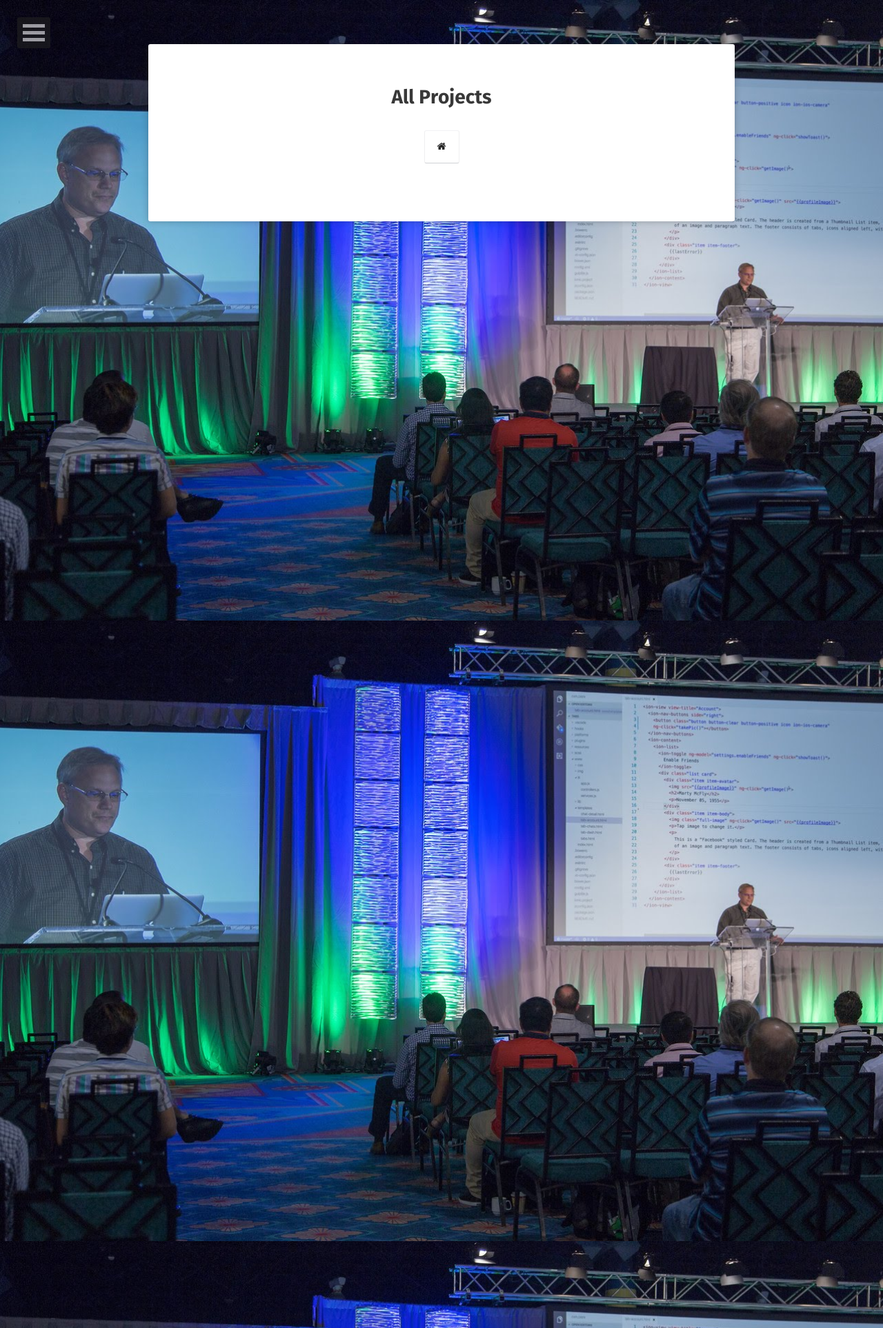
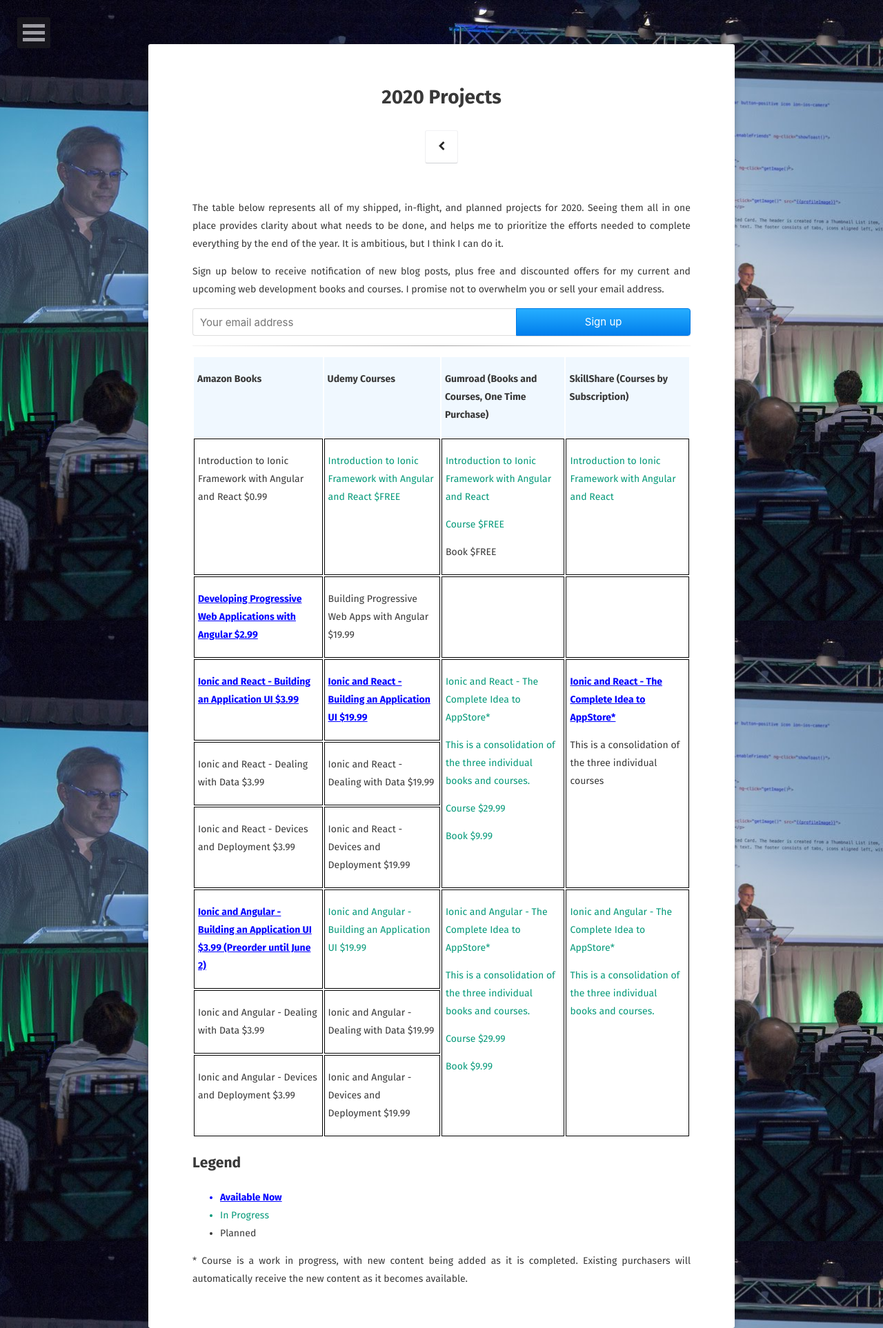
Before and after one commit to walkingriver/walkingriver.github.io, a Jekyll site: the page built from projects/index.html, in a window 1280 px wide. Shown: the whole page at 69% size. Built offline with Jekyll 4.4.1, drawn with Linux system fonts in a browser that asks for light colours; some web fonts are replaced.

Commit message:
Added 2020 Projects to site

```diff
--- a/_data/navigation.yml
+++ b/_data/navigation.yml
@@ -1,7 +1,7 @@
 # Site navigation links
 
-# - title: Projects
-#   url: /projects/
+- title: Projects
+  url: /projects/
 
 - title: Courses
   url: /training/
--- a/_layouts/home.html
+++ b/_layouts/home.html
@@ -60,9 +60,9 @@ layout: compress
                     <a class="btn zoombtn" href="{{ site.url }}/contact">
                         Contact
                     </a>
-                    <!-- <a class="btn zoombtn" href="{{ site.url }}/projects">
+                    <a class="btn zoombtn" href="{{ site.url }}/projects">
                          Projects
-                         </a> -->
+                         </a>
                 </h3>
             </div>
             <div class="row">
--- /dev/null
+++ b/projects/index.html
@@ -0,0 +1,193 @@
+---
+layout: page
+title: 2020 Projects
+excerpt: "A List of Projects"
+comments: false
+---
+
+
+<style>
+  th,
+  td {
+    padding: 5px;
+    vertical-align: top;
+  }
+
+  p.c5 {
+    text-align: left;
+  }
+
+  .c0 {
+    color: rgb(4, 153, 121);
+  }
+
+  th {
+
+    background-color: aliceblue;
+  }
+
+  td {
+    border: 1px solid #000000;
+  }
+
+  a.c7,
+  li.c7 {
+    color: blue;
+    font-weight: bold;
+    text-decoration: underline;
+  }
+</style>
+
+<p>
+  The table below represents all of my shipped, in-flight, and planned projects for 2020. Seeing them all in one place
+  provides clarity about what needs to be done, and helps me to prioritize the efforts needed to complete everything by
+  the end of the year. It is ambitious, but I think I can do it.
+</p>
+
+<p>
+  {{ site.gumroad }}</p>
+
+{% include gumroad.html %}
+
+<hr />
+
+<table class="c14">
+  <thead>
+
+    <tr class="c13">
+      <th class="c4 c15" colspan="1" rowspan="1">
+        <p class="c5"><span class="c1">Amazon Books</span></p>
+      </th>
+      <th class="c4 c15" colspan="1" rowspan="1">
+        <p class="c5"><span class="c1">Udemy Courses</span></p>
+      </th>
+      <th class="c4 c15" colspan="1" rowspan="1">
+        <p class="c5"><span class="c1">Gumroad (Books and Courses, One Time Purchase)</span></p>
+      </th>
+      <th class="c4 c15" colspan="1" rowspan="1">
+        <p class="c5"><span class="c1">SkillShare (Courses by Subscription)</span></p>
+      </th>
+    </tr>
+  </thead>
+  <tbody>
+    <tr class="c13">
+      <td class="c4" colspan="1" rowspan="1">
+        <p class="c5"><span class="c1">Introduction to Ionic Framework with Angular and React $0.99</span></p>
+      </td>
+      <td class="c4" colspan="1" rowspan="1">
+        <p class="c5"><span class="c0">Introduction to Ionic Framework with Angular and React $FREE</span></p>
+      </td>
+      <td class="c4" colspan="1" rowspan="1">
+        <p class="c5"><span class="c0">Introduction to Ionic Framework with Angular and React </span></p>
+        <p class="c5"><span class="c0">Course $FREE</span></p>
+        <p class="c5"><span class="c1">Book $FREE</span></p>
+      </td>
+      <td class="c4" colspan="1" rowspan="1">
+        <p class="c5"><span class="c0">Introduction to Ionic Framework with Angular and React</span></p>
+      </td>
+    </tr>
+    <tr class="c13">
+      <td class="c4" colspan="1" rowspan="1">
+        <p class="c5"><span class="c11"><a class="c7"
+              href="https://amzn.to/36e0Eli">Developing
+              Progressive Web Applications with Angular $2.99</a></span></p>
+      </td>
+      <td class="c4" colspan="1" rowspan="1">
+        <p class="c5"><span class="c1">Building Progressive Web Apps with Angular $19.99</span></p>
+      </td>
+      <td class="c4" colspan="1" rowspan="1">
+      </td>
+      <td class="c4" colspan="1" rowspan="1">
+      </td>
+    </tr>
+    <tr class="c8">
+      <td class="c4" colspan="1" rowspan="1">
+        <p class="c5"><span class="c11"><a class="c7"
+              href="https://amzn.to/3e6Ohua">Ionic and
+              React - Building an Application UI $3.99</a></span></p>
+      </td>
+      <td class="c4" colspan="1" rowspan="1">
+        <p class="c5"><span class="c11"><a class="c7"
+              href="https://www.udemy.com/course/building-mobile-apps-with-ionic-and-react-zero-to-app-store/?referralCode=4C0BCC075278543D5911">
+              Ionic and React - Building an Application UI $19.99</a></span></p>
+      </td>
+      <td class="c4" colspan="1" rowspan="3">
+        <p class="c5"><span class="c0">Ionic and React - The Complete Idea to AppStore*</span></p>
+        <p class="c5"><span class="c0">This is a consolidation of the three individual books and courses.</span></p>
+        <p class="c5"><span class="c0">Course $29.99</span></p>
+        <p class="c5"><span class="c0">Book $9.99</span></p>
+      </td>
+      <td class="c4" colspan="1" rowspan="3">
+        <p class="c5"><span class="c11"><a class="c7"
+              href="https://www.skillshare.com/r/profile/Michael-Callaghan/748265756">Ionic
+              and React - The Complete Idea to AppStore*</a></span></p>
+        <p class="c5"><span class="c16">This is a consolidation of the three individual courses</span></p>
+      </td>
+    </tr>
+    <tr class="c8">
+      <td class="c4" colspan="1" rowspan="1">
+        <p class="c5"><span class="c1">Ionic and React - Dealing with Data $3.99</span></p>
+      </td>
+      <td class="c4" colspan="1" rowspan="1">
+        <p class="c5"><span class="c1">Ionic and React - Dealing with Data $19.99</span></p>
+      </td>
+    </tr>
+    <tr class="c8">
+      <td class="c4" colspan="1" rowspan="1">
+        <p class="c5"><span class="c1">Ionic and React - Devices and Deployment $3.99</span></p>
+      </td>
+      <td class="c4" colspan="1" rowspan="1">
+        <p class="c5"><span class="c1">Ionic and React - Devices and Deployment $19.99</span></p>
+      </td>
+    </tr>
+    <tr class="c8">
+      <td class="c4" colspan="1" rowspan="1">
+        <p class="c5"><span class="c11"><a class="c7"
+              href="https://amzn.to/2zW94l2">Ionic and
+              Angular - Building an Application UI $3.99 (Preorder until June 2)</a></span></p>
+      </td>
+      <td class="c4 c10" colspan="1" rowspan="1">
+        <p class="c5 c0">Ionic and Angular -
+          Building an Application UI $19.99</span></p>
+      </td>
+      <td class="c4 c10" colspan="1" rowspan="3">
+        <p class="c5"><span class="c0">Ionic and Angular - The Complete Idea to AppStore*</span></p>
+        <p class="c5"><span class="c0">This is a consolidation of the three individual books and courses.</span></p>
+        <p class="c5"><span class="c0">Course $29.99</span></p>
+        <p class="c5"><span class="c0">Book $9.99</span></p>
+      </td>
+      <td class="c4 c10" colspan="1" rowspan="3">
+        <p class="c5"><span class="c0">Ionic and Angular - The Complete Idea to AppStore*</span></p>
+        <p class="c5"><span class="c0">This is a consolidation of the three individual books and courses.</span></p>
+      </td>
+    </tr>
+    <tr class="c8">
+      <td class="c4" colspan="1" rowspan="1">
+        <p class="c5"><span class="c1">Ionic and Angular - Dealing with Data $3.99</span></p>
+      </td>
+      <td class="c4" colspan="1" rowspan="1">
+        <p class="c5"><span class="c1">Ionic and Angular - Dealing with Data $19.99</span></p>
+      </td>
+    </tr>
+    <tr class="c8">
+      <td class="c4" colspan="1" rowspan="1">
+        <p class="c5"><span class="c1">Ionic and Angular - Devices and Deployment $3.99</span></p>
+      </td>
+      <td class="c4" colspan="1" rowspan="1">
+        <p class="c5"><span class="c1">Ionic and Angular - Devices and Deployment $19.99</span></p>
+      </td>
+    </tr>
+  </tbody>
+</table>
+
+<h2>Legend</h2>
+<ul>
+  <li class="c7">Available Now</li>
+  <li class="c0">In Progress</li>
+  <li>Planned</li>
+</ul>
+
+<p>
+  * Course is a work in progress, with new content being added as it is completed. Existing purchasers will
+  automatically receive the new content as it becomes available.
+</p>
```
Also changed, not shown: projects/index.md (deleted, +0 -8 lines).
